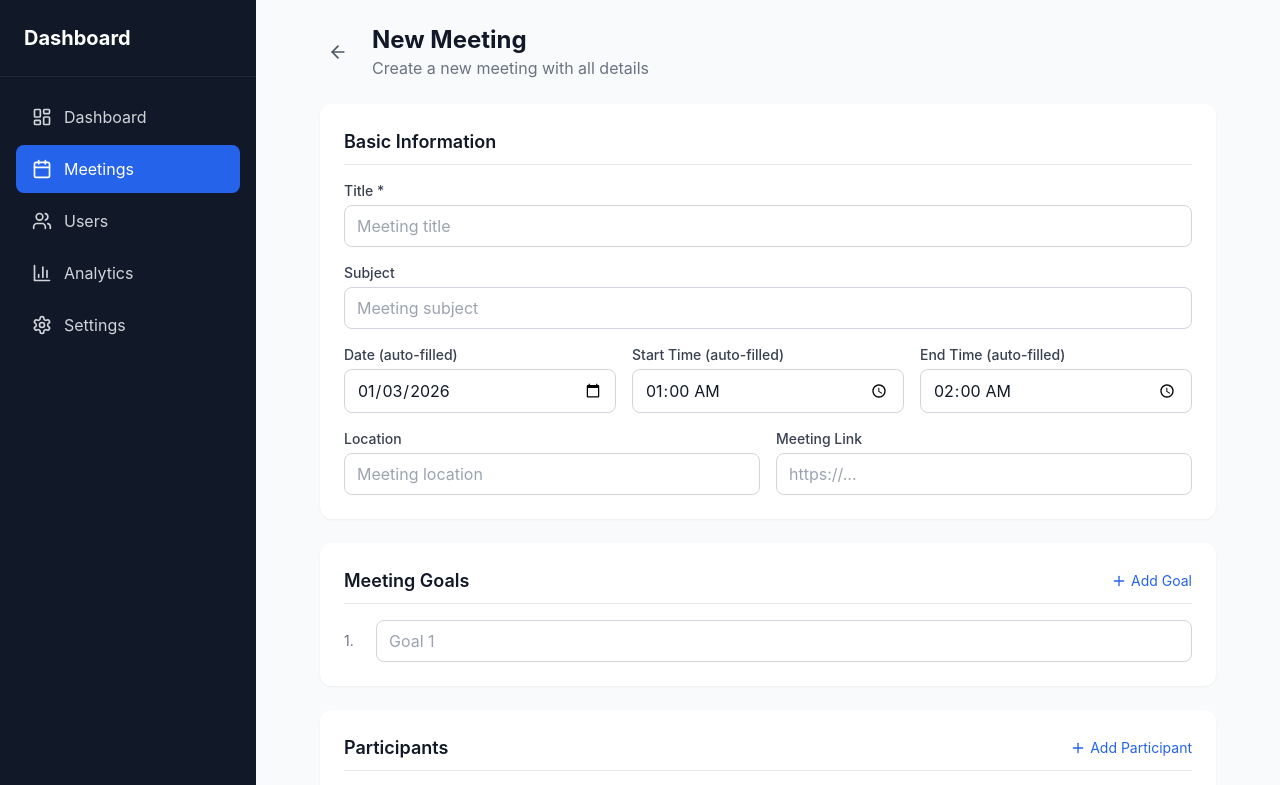
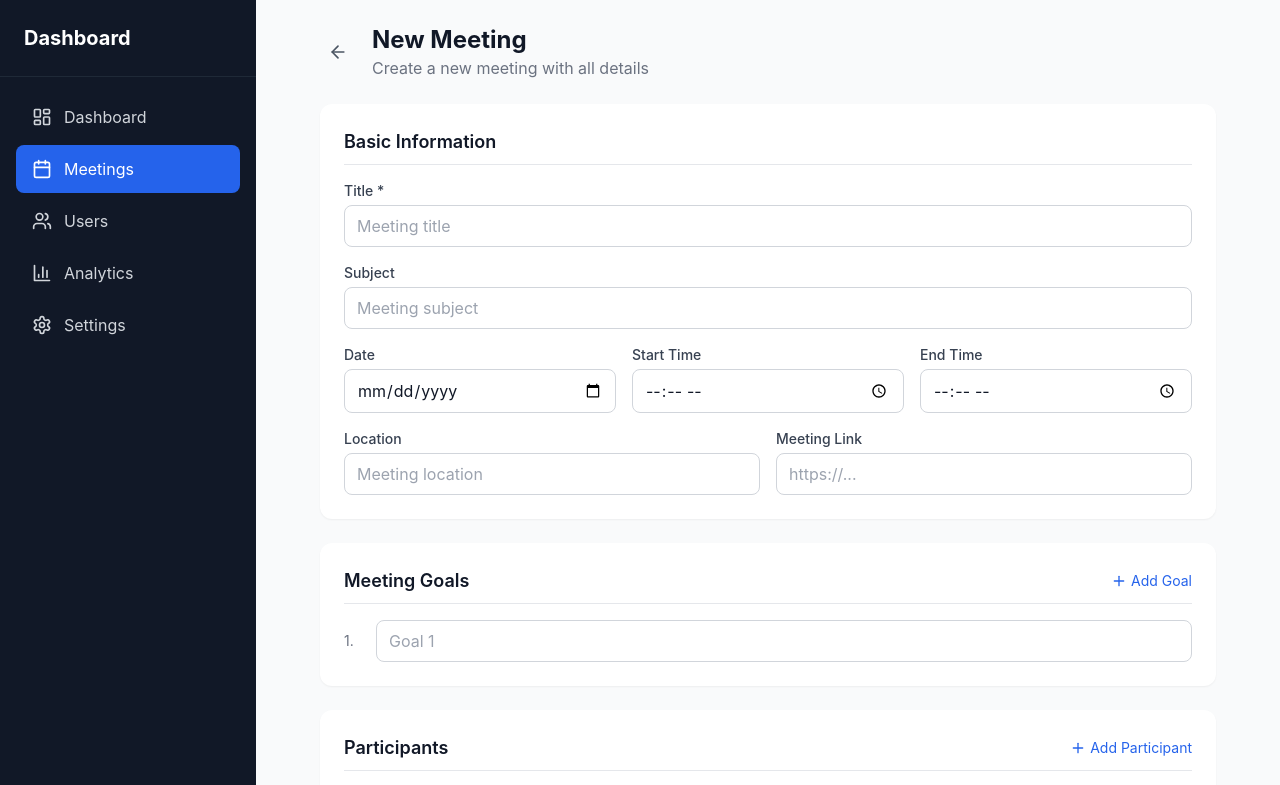
Before and after one commit to hemichaeli/dashboard-app, a Next.js app in the folder frontend/: page /dashboard/meetings/new in a window 1280 px wide. Shown: the top 785 px of the page. Built offline with nearby package versions, Linux system fonts and the light colour scheme; sample sign-in values are in the browser's storage.

Commit message:
Auto-set date and time when stopping voice recording

```diff
--- a/frontend/src/app/dashboard/meetings/new/page.tsx
+++ b/frontend/src/app/dashboard/meetings/new/page.tsx
@@ -23,11 +23,12 @@ interface TeamMember {
 
 interface VoiceRecorderProps {
   onRecordingComplete: (audioUrl: string) => void;
+  onRecordingStop?: () => void;
   existingUrl?: string;
   label: string;
 }
 
-function VoiceRecorder({ onRecordingComplete, existingUrl, label }: VoiceRecorderProps) {
+function VoiceRecorder({ onRecordingComplete, onRecordingStop, existingUrl, label }: VoiceRecorderProps) {
   const [isRecording, setIsRecording] = useState(false);
   const [isPlaying, setIsPlaying] = useState(false);
   const [audioUrl, setAudioUrl] = useState(existingUrl || '');
@@ -76,6 +77,10 @@ function VoiceRecorder({ onRecordingComplete, existingUrl, label }: VoiceRecorde
       setIsRecording(false);
       if (timerRef.current) {
         clearInterval(timerRef.current);
+      }
+      // Call the onRecordingStop callback to update date/time
+      if (onRecordingStop) {
+        onRecordingStop();
       }
     }
   };
@@ -171,47 +176,19 @@ function VoiceRecorder({ onRecordingComplete, existingUrl, label }: VoiceRecorde
   );
 }
 
-// Helper function to get future meeting time defaults
-function getDefaultMeetingTimes() {
-  const now = new Date();
-
-  // Round up to next hour
-  const startTime = new Date(now);
-  startTime.setMinutes(0, 0, 0);
-  startTime.setHours(startTime.getHours() + 1);
-
-  // End time is 1 hour after start
-  const endTime = new Date(startTime);
-  endTime.setHours(endTime.getHours() + 1);
-
-  // Format date as YYYY-MM-DD
-  const formatDate = (d: Date) => d.toISOString().split('T')[0];
-
-  // Format time as HH:MM
-  const formatTime = (d: Date) =>
-    `${String(d.getHours()).padStart(2, '0')}:${String(d.getMinutes()).padStart(2, '0')}`;
-
-  return {
-    date: formatDate(startTime),
-    startTime: formatTime(startTime),
-    endTime: formatTime(endTime),
-  };
-}
-
 export default function NewMeetingPage() {
   const router = useRouter();
   const [loading, setLoading] = useState(false);
   const [error, setError] = useState('');
+  const [dateTimeAutoSet, setDateTimeAutoSet] = useState(false);
 
-  // Get future time defaults (next hour)
-  const defaults = getDefaultMeetingTimes();
-
+  // Initialize with empty date/time - will be set when recording stops
   const [form, setForm] = useState({
     title: '',
     subject: '',
-    date: defaults.date,
-    time: defaults.startTime,
-    end_time: defaults.endTime,
+    date: '',
+    time: '',
+    end_time: '',
     location: '',
     meeting_link: '',
     goals: [''],
@@ -226,6 +203,22 @@ export default function NewMeetingPage() {
   const [teamMembers, setTeamMembers] = useState<TeamMember[]>([
     { name: '', position: '', background: '', voiceSampleUrl: '' }
   ]);
+
+  // Function to set current date/time when recording stops
+  const setCurrentDateTime = () => {
+    const now = new Date();
+    const currentDate = now.toISOString().split('T')[0];
+    const currentTime = `${String(now.getHours()).padStart(2, '0')}:${String(now.getMinutes()).padStart(2, '0')}`;
+    const endTime = `${String(Math.min(now.getHours() + 1, 23)).padStart(2, '0')}:${String(now.getMinutes()).padStart(2, '0')}`;
+
+    setForm(prev => ({
+      ...prev,
+      date: currentDate,
+      time: currentTime,
+      end_time: endTime,
+    }));
+    setDateTimeAutoSet(true);
+  };
 
   const addGoal = () => {
     setForm({ ...form, goals: [...form.goals, ''] });
@@ -355,7 +348,9 @@ export default function NewMeetingPage() {
 
           <div className="grid grid-cols-1 md:grid-cols-3 gap-4">
             <div>
-              <label className="block text-sm font-medium text-gray-700 mb-1">Date (auto-filled)</label>
+              <label className="block text-sm font-medium text-gray-700 mb-1">
+                Date {dateTimeAutoSet && <span className="text-green-600 text-xs">(auto-set)</span>}
+              </label>
               <input
                 type="date"
                 value={form.date}
@@ -364,7 +359,9 @@ export default function NewMeetingPage() {
               />
             </div>
             <div>
-              <label className="block text-sm font-medium text-gray-700 mb-1">Start Time (auto-filled)</label>
+              <label className="block text-sm font-medium text-gray-700 mb-1">
+                Start Time {dateTimeAutoSet && <span className="text-green-600 text-xs">(auto-set)</span>}
+              </label>
               <input
                 type="time"
                 value={form.time}
@@ -373,7 +370,9 @@ export default function NewMeetingPage() {
               />
             </div>
             <div>
-              <label className="block text-sm font-medium text-gray-700 mb-1">End Time (auto-filled)</label>
+              <label className="block text-sm font-medium text-gray-700 mb-1">
+                End Time {dateTimeAutoSet && <span className="text-green-600 text-xs">(auto-set)</span>}
+              </label>
               <input
                 type="time"
                 value={form.end_time}
@@ -382,6 +381,12 @@ export default function NewMeetingPage() {
               />
             </div>
           </div>
+
+          {dateTimeAutoSet && (
+            <p className="text-sm text-green-600">
+              ✓ Date and time automatically set when recording stopped
+            </p>
+          )}
 
           <div className="grid grid-cols-1 md:grid-cols-2 gap-4">
             <div>
@@ -589,6 +594,7 @@ export default function NewMeetingPage() {
             label="My Voice Sample (record how you communicate)"
             existingUrl={form.my_voice_sample_url}
             onRecordingComplete={(url) => setForm({ ...form, my_voice_sample_url: url })}
+            onRecordingStop={setCurrentDateTime}
           />
         </div>
 
```
